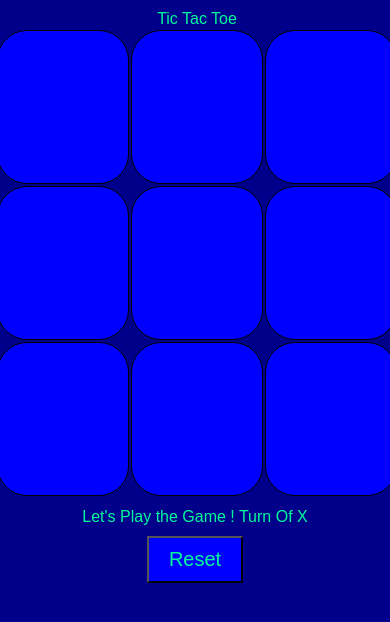
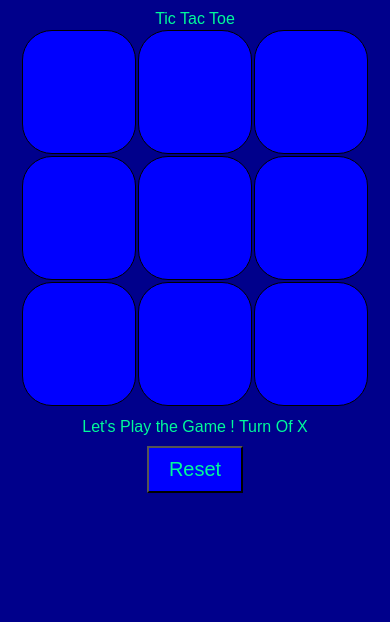
Before and after one commit to KD-69/TicTacToe, a plain HTML site: page index.html in a window 390 px wide. Drawn offline with Linux system fonts and the light colour scheme; a web font is replaced by a local one.

Commit message:
Update style2.css

```diff
--- a/style2.css
+++ b/style2.css
@@ -5,24 +5,25 @@
     padding: 0;
     font-family: 'Encode Sans SC', sans-serif;
 }
+
+.container{
+    width: 450px;
+
+}
+
 body{
     background-color: 	#00008B;
     display: flex;
     justify-content: center;
     align-items: center;
 }
-
-.container{
-    width: 400px;
-
-}
 caption{
     color:#00FA9A;
 }
 
 table{
-    width: 400px;
-    height: 400px;
+    width: 450px;
+    height: 450px;
     margin: auto;
     margin-top: 10px;
 
@@ -65,15 +66,41 @@ td{
 
 .btn button{
     cursor: pointer;
+    color: #00FA9A;
     font-size: 20px;
     padding: 10px 20px;
     background-color: #0000FF	;
-    color: #00FA9A;
 }
 
+
+
 .btn{
-
     display: flex;
     justify-content: center;
     align-items: center;
+    width: auto;
 }
+
+@media screen and (max-width:500px) {
+
+  .container{
+    width: 350px;
+
+}
+
+table{
+    width: 350px;
+    height: 350px;
+}
+
+td{
+    height: 100px;
+    width: 100px;
+}
+
+td button{
+    height: 100px;
+    width: 100px;
+}
+
+}
```
